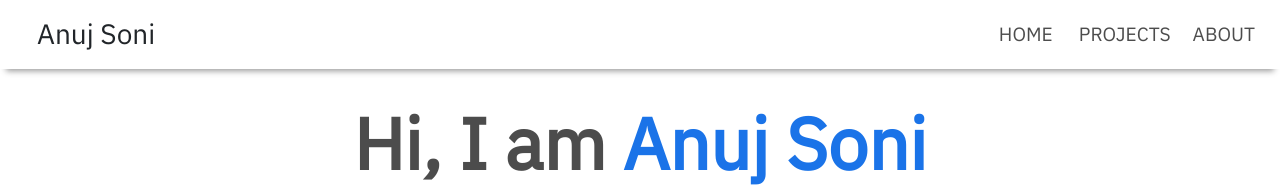
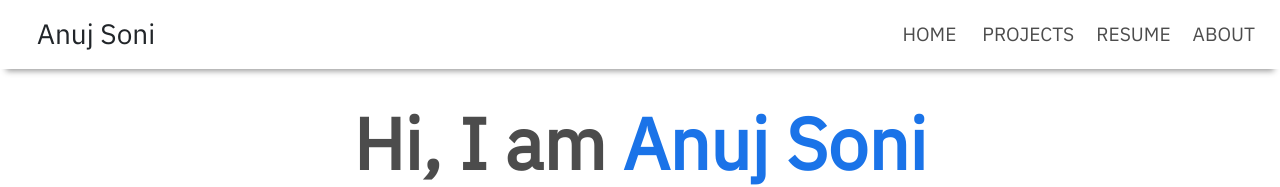
Before and after one commit to anujsoni08/Portfolio, a React (Create React App) app: page / in a window 1280 px wide. Shown: the top 187 px of the page. Built offline with nearby package versions, Linux system fonts and the light colour scheme; a web font is replaced by a local one.

Commit message:
added resume link

```diff
--- a/src/components/NavigationComponent/navigation.js
+++ b/src/components/NavigationComponent/navigation.js
@@ -51,6 +51,16 @@ const Navigation = () => {
                 className="nav-link btn ml-1"
                 style={{ fontSize: "larger" }}
                 role="button"
+                href="https://drive.google.com/file/d/1CTw1g1V38nqcJJoO4PSe9HkySgd5COrE/view?usp=sharing"
+              >
+                RESUME
+              </a>
+            </li>
+            <li className="nav-item">
+              <a
+                className="nav-link btn ml-1"
+                style={{ fontSize: "larger" }}
+                role="button"
                 href="/about"
               >
                 ABOUT
```
